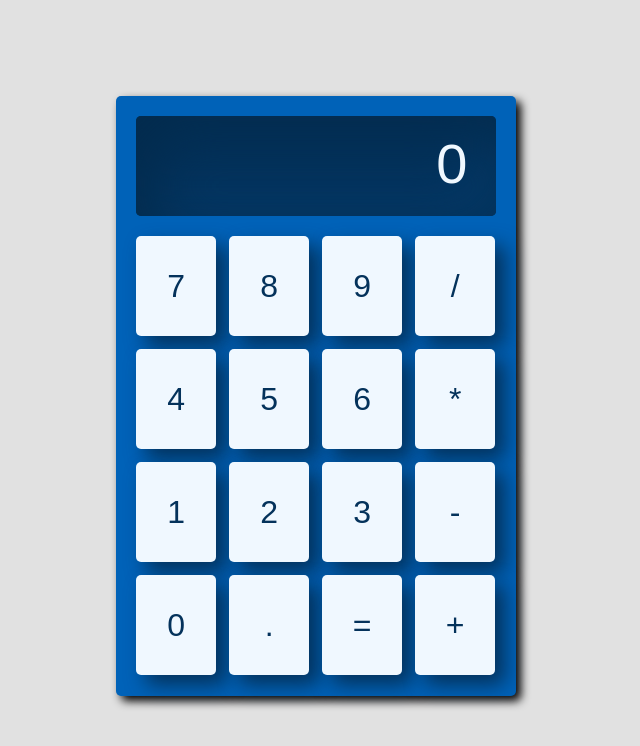
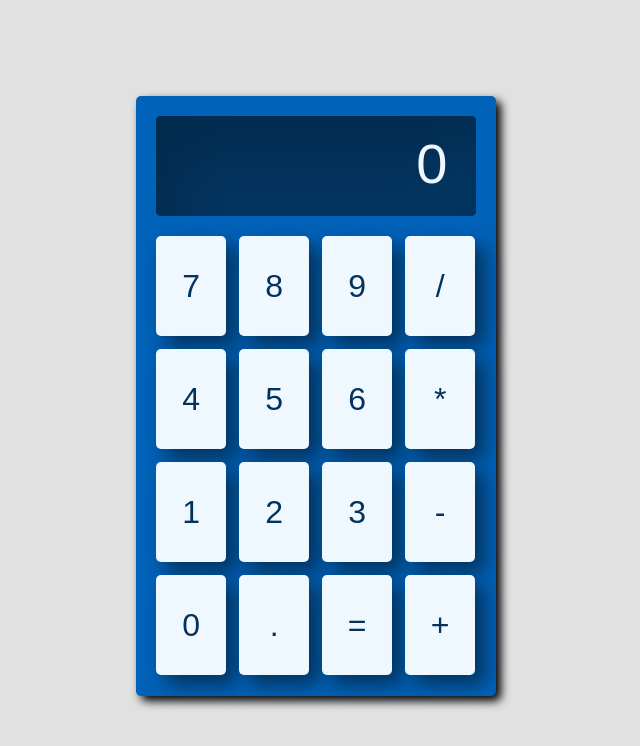
Before and after one commit to robermejia/calculadora, a plain HTML site: page index.html in a window 1280 px wide. Shown: the whole page, without its empty margins (319-959 px from the left). Drawn offline with Linux system fonts and the light colour scheme.

Commit message:
Redimensionando a 360px de ancho

```diff
--- a/style.css
+++ b/style.css
@@ -7,7 +7,7 @@ body {
     background-color: rgb(225, 225, 225);
 }
 .calculadora {
-    width: 400px;
+    width: 360px;
     height: 600px;
     background-color: #0062b8;
     border-radius: 5px;
@@ -15,7 +15,7 @@ body {
 }
 
 .resultado {
-    width: 360px;
+    width: 320px;
     height: 100px;
     background-color: rgb(4, 50, 91);
     box-shadow: inset 20px 20px 60px #032b4d,
@@ -30,15 +30,15 @@ body {
     font-family: Arial, Helvetica, sans-serif;
     position: relative;
     top: 15px;
-    left: 300px;
+    left: 260px;
 }
 
 .teclas {
-    width: 360px;
+    width: 320px;
     height: 440px;
     margin: 0 auto;
     display: grid;
-    grid-template-columns: 80px 80px 80px 80px;
+    grid-template-columns: 70px 70px 70px 70px;
     grid-template-rows: 100px 100px 100px 100px;
     column-gap: 13px;
     row-gap: 13px;
@@ -54,7 +54,6 @@ body {
     justify-content: center;
     color: rgb(4, 50, 91);
     box-shadow: 10px 10px 20px;
-
 }
 
 .boton:hover {
```
